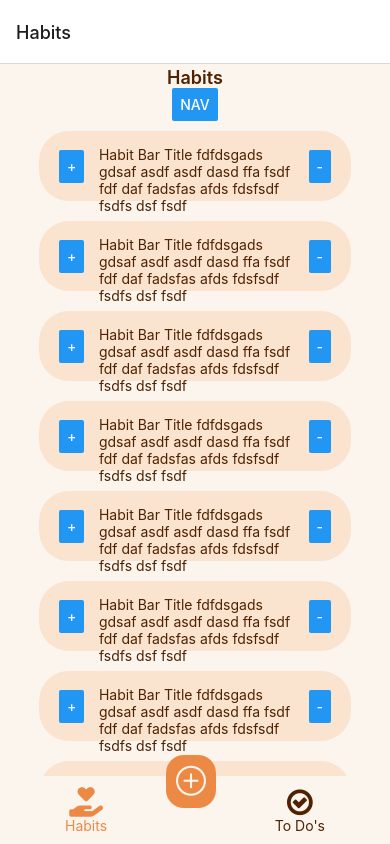
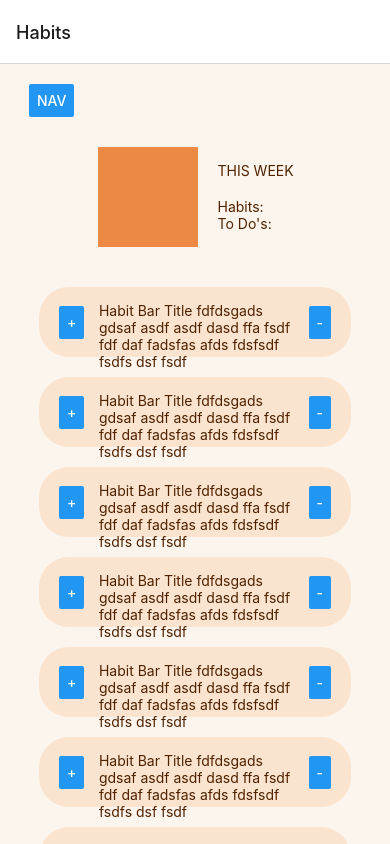
Before and after one commit to kismakk/ascend, a React Native app: screen /Habits in a window 390 px wide. Shown: the top 844 px of the page. Built offline with nearby package versions, Linux system fonts and the light colour scheme; no server answers.

Commit message:
Create and style TaskTop

```diff
--- /dev/null
+++ b/components/TaskTop/TaskTop.js
@@ -0,0 +1,29 @@
+import React, { useState } from "react";
+import { View, Text, Button } from "react-native";
+import { useTheme } from "../../hooks/ThemeContext";
+import getDynamicStyles from './TaskTop.styles';
+
+
+const TaskTop = () => {
+  const { theme } = useTheme();
+  const styles = getDynamicStyles(theme);
+
+  return (
+    <View style={styles.container}>
+      <View style={styles.image}>
+        <View style={styles.image}></View>
+      </View>
+      <View style={styles.textContainer}>
+        <View style={styles.header}>
+          <Text style={styles.text}>THIS WEEK</Text>
+        </View>
+        <View style={styles.stats}>
+          <Text style={styles.text}>Habits:</Text>
+          <Text style={styles.text}>To Do's:</Text>
+        </View>
+      </View>
+    </View>
+  );
+};
+
+export default TaskTop;
--- /dev/null
+++ b/components/TaskTop/TaskTop.styles.js
@@ -0,0 +1,37 @@
+import { StyleSheet } from "react-native";
+import { COLORS } from "../../constants/theme";
+import { Dimensions } from "react-native";
+
+const getDynamicStyles = (theme) => {
+  const window = Dimensions.get("window");
+  return StyleSheet.create({
+    container: {
+      marginTop: 30,
+      marginBottom: 30,
+      flexDirection: "row",
+      width: window.width * 0.5,
+      height: 100,
+    },
+    textContainer: {
+      padding: 15,
+      paddingLeft: 20,
+      flexDirection: "column",
+      justifyContent: "space-between",
+    },
+    stats: {
+      flexDirection: "column",
+    },
+    image: {
+      backgroundColor: COLORS[theme].secondary,
+      width: 100,
+      height: 100,
+    },
+    text: {
+      color: COLORS[theme].text,
+      maxWidth: window.width * 0.5,
+      maxHeight: 40,
+    },
+  });
+}
+
+export default getDynamicStyles;
--- a/screens/Habits.js
+++ b/screens/Habits.js
@@ -7,6 +7,7 @@ import BottomNav from "../components/BottomNav/BottomNav";
 import ModifyHabitModal from '../components/ModifyHabit/ModifyHabitModal';
 import HabitBar from "../components/HabitBar/HabitBar";
 import HabitModal from '../components/HabitModal/HabitModal';
+import TaskTop from "../components/TaskTop/TaskTop";
 
 const Habits = ({ navigation }) => {
   const [modalVisible, setModalVisible] = useState(false);
@@ -20,8 +21,10 @@ const Habits = ({ navigation }) => {
   return (
     <View style={dynamicStyles.container}>
       <ScrollView contentContainerStyle={dynamicStyles.container}>
-        <Text style={dynamicStyles.text}>Habits</Text>
-        <Button title="Nav" onPress={() => setModalVisible(true)} />
+        <View style={dynamicStyles.top}>
+          <Button title="Nav" onPress={() => setModalVisible(true)} />
+        </View>
+        <TaskTop />
         <NavModal
           navigation={navigation}
           modalVisible={modalVisible}
@@ -70,6 +73,10 @@ const getDynamicStyles = (theme) => {
       fontWeight: FONTWEIGHT.bold,
       color: COLORS[theme].text,
     },
+    top: {
+      alignSelf: "flex-start",
+      paddingTop: 20,
+    },
   });
 };
 
```
